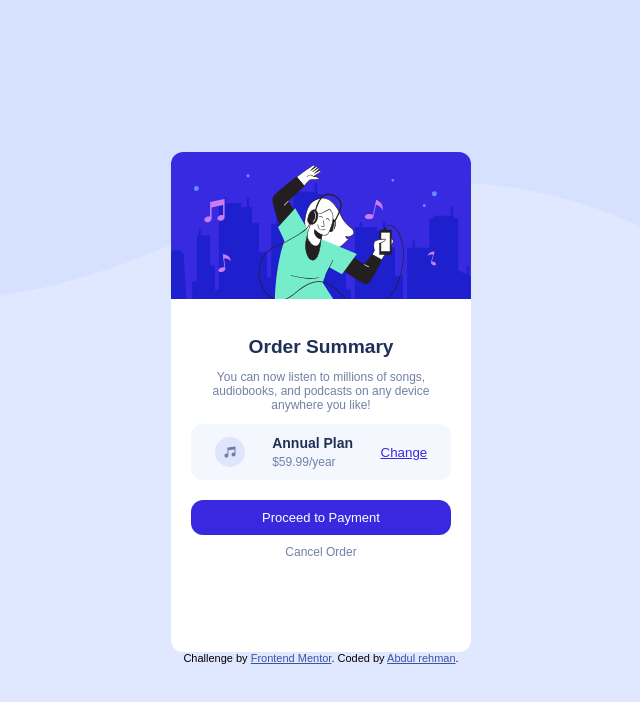
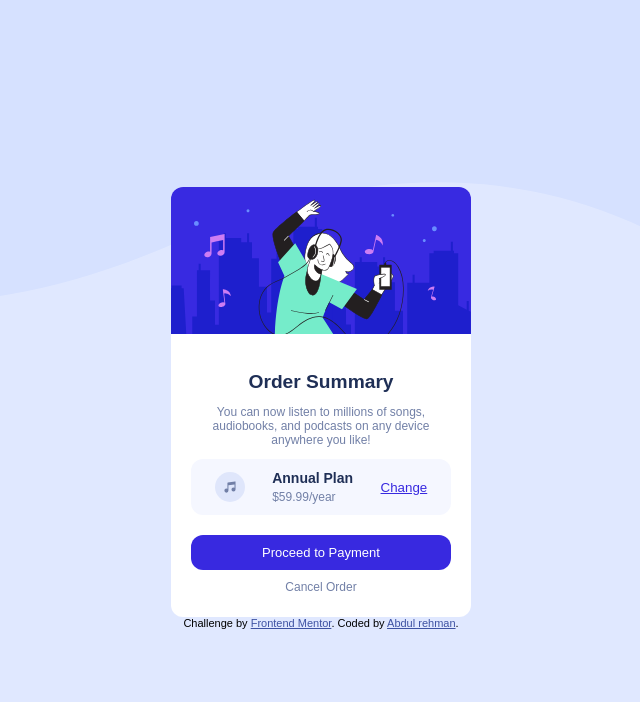
Before and after one commit to abymani/order-summary-component-main, a plain HTML site: page index.html in a window 1280 px wide. Shown: the whole page, without its empty margins (327-967 px from the left). Drawn offline with Linux system fonts and the light colour scheme.

Commit message:
Update index.css

```diff
--- a/index.css
+++ b/index.css
@@ -27,7 +27,7 @@ body {
 }
 .main-container {
     width: 300px;
-    height: 500px;
+    height: 430px;
     display: flex;
     border-radius: 12px;
     flex-direction: column;
```
